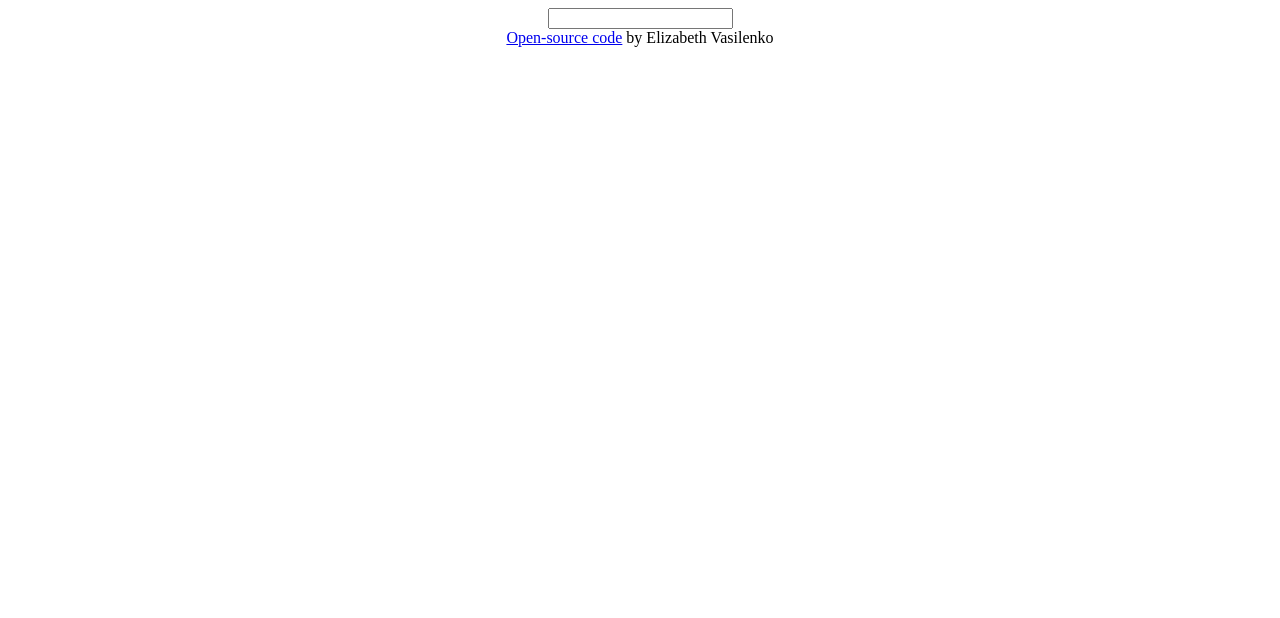
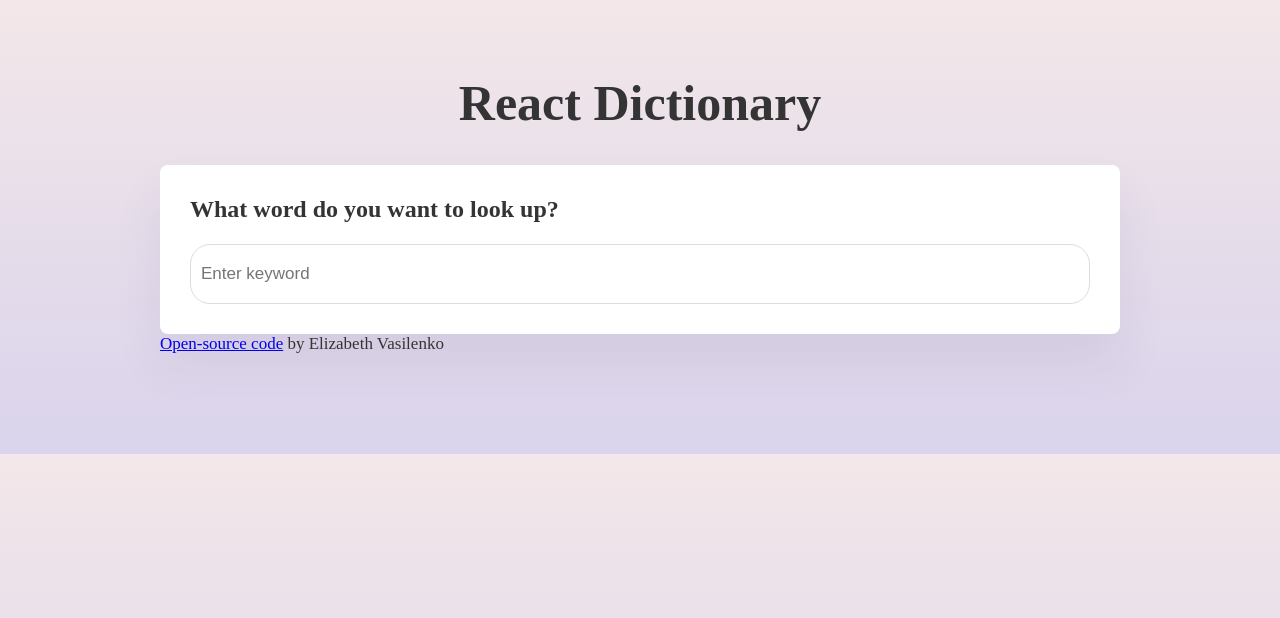
Before and after one commit to ElizabethVasilenko13/dictionary-app-react, a React (Create React App) app: page / in a window 1280 px wide. Shown: the top 618 px of the page. Built offline with nearby package versions, Linux system fonts and the light colour scheme.

Commit message:
added css for blocks

```diff
--- a/src/App.css
+++ /dev/null
@@ -1,38 +0,0 @@
-.App {
-  text-align: center;
-}
-
-.App-logo {
-  height: 40vmin;
-  pointer-events: none;
-}
-
-@media (prefers-reduced-motion: no-preference) {
-  .App-logo {
-    animation: App-logo-spin infinite 20s linear;
-  }
-}
-
-.App-header {
-  background-color: #282c34;
-  min-height: 100vh;
-  display: flex;
-  flex-direction: column;
-  align-items: center;
-  justify-content: center;
-  font-size: calc(10px + 2vmin);
-  color: white;
-}
-
-.App-link {
-  color: #61dafb;
-}
-
-@keyframes App-logo-spin {
-  from {
-    transform: rotate(0deg);
-  }
-  to {
-    transform: rotate(360deg);
-  }
-}
--- a/src/App.js
+++ b/src/App.js
@@ -1,5 +1,5 @@
 import React from 'react';
-import './App.css';
+
 import Dictionary from './Dictionary';
 export default function App() {
   return (
--- a/src/Dictionary.js
+++ b/src/Dictionary.js
@@ -1,6 +1,7 @@
 import React, {useState} from 'react';
 import axios from 'axios';
 import Result from "./Result";
+import './Student.css';
 
 export default function Dictionary() {
 	const [value, setValue] = useState("");
@@ -21,8 +22,12 @@ export default function Dictionary() {
 	}
 		return (
 			<div className='dictionary'>
+				<h1>React Dictionary</h1>
 				<form onSubmit={search}>
-					<input type="search" onChange={handleChange}/>
+					<section>
+						<label>What word do you want to look up?</label>
+						<input type="search" onChange={handleChange} placeholder="Enter keyword"/>
+					</section>
 					<Result data={result}/>
 				</form>
 				<footer> <a href='https://github.com/ElizabethVasilenko13/dictionary-app-react'> Open-source code</a> by Elizabeth Vasilenko </footer>
--- a/src/Meaning.js
+++ b/src/Meaning.js
@@ -4,9 +4,9 @@ import Example from './Example';
 export default function Meaning(props) {
 	function synonyms() {
 		if (props.meaning.synonyms) {
-			return <ul>
+			return <ul className="synonyms">
 				{props.meaning.synonyms.map((el, index) => {
-					return <li>{el}</li>;
+					return <li key={index}>{el}</li>;
 				})}
 			</ul>
 		}
@@ -20,7 +20,10 @@ export default function Meaning(props) {
 			{props.meaning.definitions.map((definition, index) => {
 				return (
 					<div key={index}>
-						<p>{definition.definition}</p>
+						<ul>
+							<li>{definition.definition}</li>
+						</ul>
+
 						<Example data = {definition}/>
 					</div>
 				);
--- a/src/Result.js
+++ b/src/Result.js
@@ -6,22 +6,27 @@ export default function Result(props) {
 	if(props.data) {
 		return (
 			<div className="result">
+				<section>
 					<h2>{props.data.word}</h2>
 					{props.data.phonetics.map((el, index) => {
 						return (
-						<div key={index}>
+							<div className="phonetic" key={index}>
+								<Phonetics data={el}/>
 								<p>{el.text}</p>
-							<Phonetics data={el}/>
 							</div>
 						);
+					})}
+				</section>
 
-				})}
+
 
 				{props.data.meanings.map((el, index) => {
 					return (
+						<section>
 						<div key={index}>
 							<Meaning meaning={el}/>
 						</div>
+						</section>
 					);
 				})}
 			</div>
--- /dev/null
+++ b/src/Student.css
@@ -0,0 +1,71 @@
+body {
+	background: linear-gradient(to top, #dad4ec 0%, #dad4ec 1%, #f3e7e9 100%);
+	padding: 40px 0 100px;
+    max-width: 960px;
+    margin: 0 auto;
+	color: #343434;
+	font-size: 17px;
+}
+.dictionary h1 {
+	text-align: center;
+	font-size: 50px;
+}
+
+.dictionary input {
+	border-radius: 20px;
+	color: #343434;
+	font-size: 17px;
+	padding: 10px;
+	width: 100%;
+	border: 1px solid #ddd;
+	display: block;
+	height: 60px;
+}
+.dictionary label {
+    font-weight: 600;
+    font-style: normal;
+    font-size: 24px;
+    margin-bottom: 20px;
+    display: block;
+    line-height: 29px;
+}
+section {
+	background: white;
+	border-radius: 8px;
+    background: #fff;
+    margin-top: 10px;
+    padding: 30px;
+	box-shadow: 0 30px 50px rgba(65,50,100,.08);
+}
+.result h2 {
+    font-style: normal;
+    font-weight: 600;
+    font-size: 36px;
+    color: #000;
+	margin: 0;
+	padding-bottom: 10px;
+}
+.phonetic {
+	display: flex;
+	padding-bottom: 5px;
+}
+.phonetic p{
+	margin-left: 10px;
+	font-weight: 600;
+    font-size: 20px;
+    line-height: 19px;
+    color: #666;
+}
+.synonyms li {
+	list-style: none;
+	padding: 8px;
+	margin-bottom: 5px;
+	margin-right: 5px;
+	border-radius: 20px;
+	display: inline-block;
+	border: 1px solid rgba(255,104,192,.29);
+	box-shadow: 3px 3px 10px 1px rgb(117 76 254 / 10%);
+}
+.synonyms {
+	padding: 0;
+}
--- a/src/index.js
+++ b/src/index.js
@@ -10,7 +10,4 @@ root.render(
   </React.StrictMode>
 );
 
-// If you want to start measuring performance in your app, pass a function
-// to log results (for example: reportWebVitals(console.log))
-// or send to an analytics endpoint. Learn more: https://bit.ly/CRA-vitals
 reportWebVitals();
```
Lines whose indentation alone changed are shown as unchanged.
